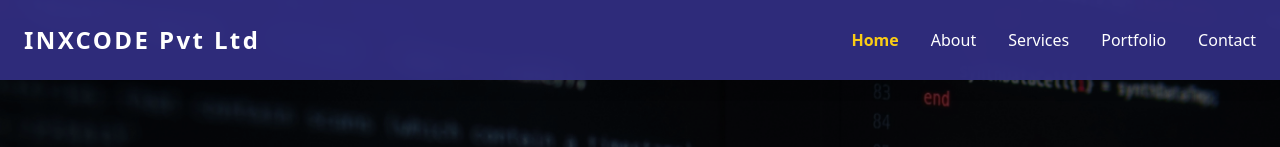
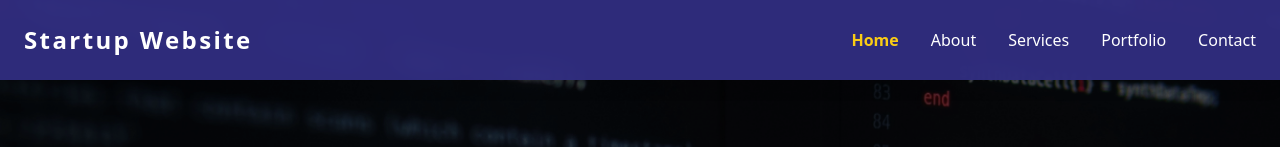
Before and after one commit to risni-mohamed/startup-website, a React (Create React App) app: page / in a window 1280 px wide. Shown: the top 147 px of the page. Built offline with nearby package versions, Linux system fonts and the light colour scheme.

Commit message:
update some key change in Header.jsx

```diff
--- a/src/components/Header.jsx
+++ b/src/components/Header.jsx
@@ -17,10 +17,10 @@ export default function Header() {
     <header className="fixed w-full z-20 bg-indigo-900/95 shadow-lg backdrop-blur-md">
       <div className="max-w-7xl mx-auto flex justify-between items-center p-4 md:p-6">
         <h1 className="text-2xl font-extrabold text-white tracking-widest">
-          INXCODE Pvt Ltd
+          Startup Website
         </h1>
 
-        {/* Desktop Navigation */}
+        {/*dekstop navigate*/}
         <nav className="hidden md:flex gap-8">
           {navItems.map((item) => (
             <Link
@@ -38,7 +38,7 @@ export default function Header() {
           ))}
         </nav>
 
-        {/* Mobile Menu Toggle */}
+        {/*mobile menu*/}
         <div className="md:hidden">
           <button
             onClick={() => setIsOpen(!isOpen)}
@@ -49,7 +49,7 @@ export default function Header() {
         </div>
       </div>
 
-      {/* Mobile Navigation */}
+      {/*mobile navigate*/}
       {isOpen && (
         <nav className="flex flex-col gap-4 bg-indigo-900/95 p-6 rounded-b-md md:hidden shadow-lg">
           {navItems.map((item) => (
```
